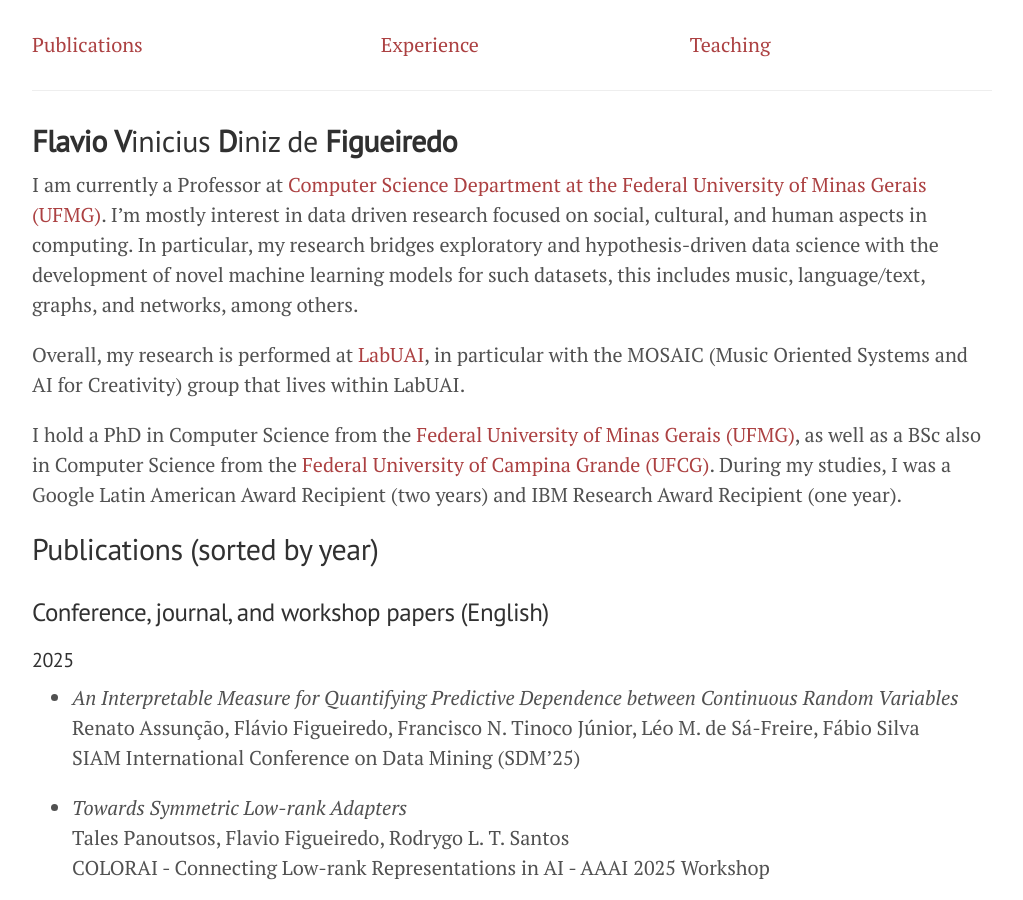
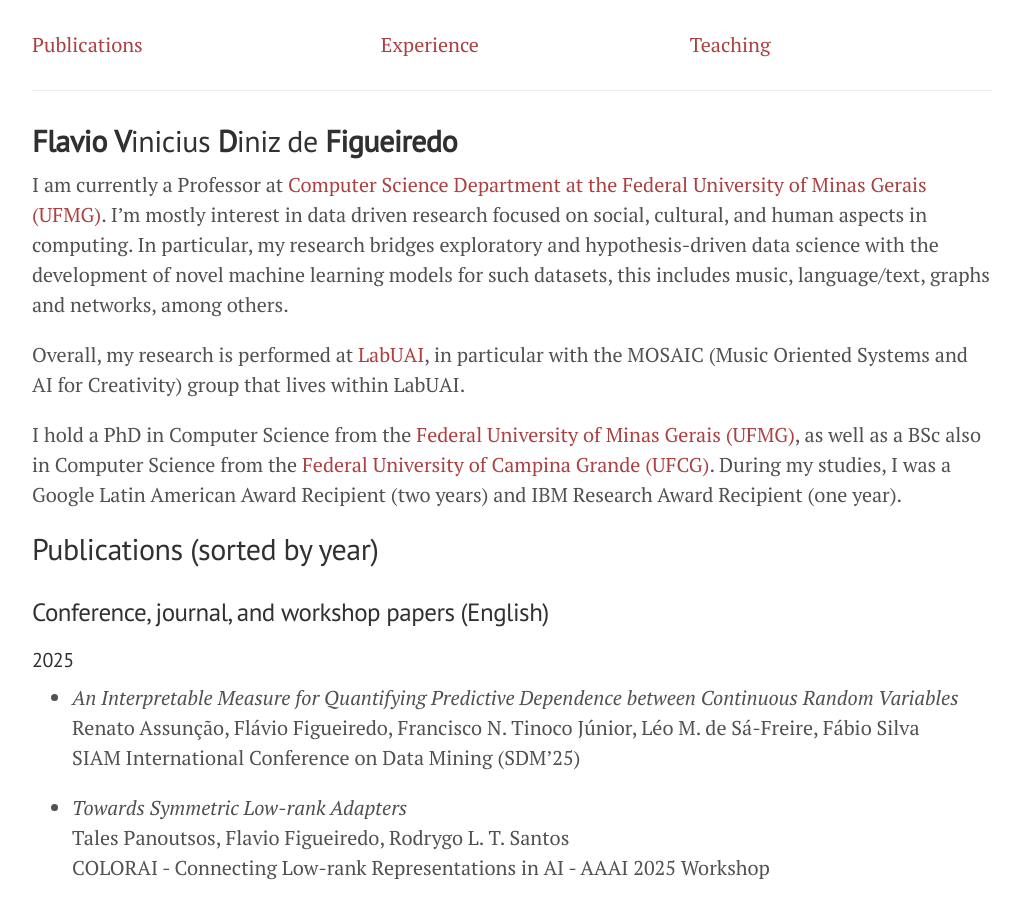
Before and after one commit to flaviovdf/flaviovdf.github.io, a Jekyll site: the page built from index.md, in a window 1280 px wide and 900 px high. Shown: the whole window, without its empty margins (128-1151 px from the left). Built offline with Jekyll 4.4.1, drawn with Linux system fonts in a browser that asks for light colours.

```diff
--- a/index.md
+++ b/index.md
@@ -8,7 +8,7 @@ layout: page
 
 ## **Flavio** **V**inicius **D**iniz de **Figueiredo**
 
-I am currently a Professor at [Computer Science Department at the Federal University of Minas Gerais (UFMG)](https://dcc.ufmg.br). I'm mostly interest in data driven research focused on social, cultural, and human aspects in computing. In particular, my research bridges exploratory and hypothesis-driven data science with the development of novel machine learning models for such datasets, this includes music, language/text, graphs, and networks, among others.
+I am currently a Professor at [Computer Science Department at the Federal University of Minas Gerais (UFMG)](https://dcc.ufmg.br). I'm mostly interest in data driven research focused on social, cultural, and human aspects in computing. In particular, my research bridges exploratory and hypothesis-driven data science with the development of novel machine learning models for such datasets, this includes music, language/text, graphs and networks, among others.
 
 Overall, my research is performed at [LabUAI](https://uai.science), in particular with the
 MOSAIC (Music Oriented Systems and AI for Creativity) group that lives within LabUAI.
```
